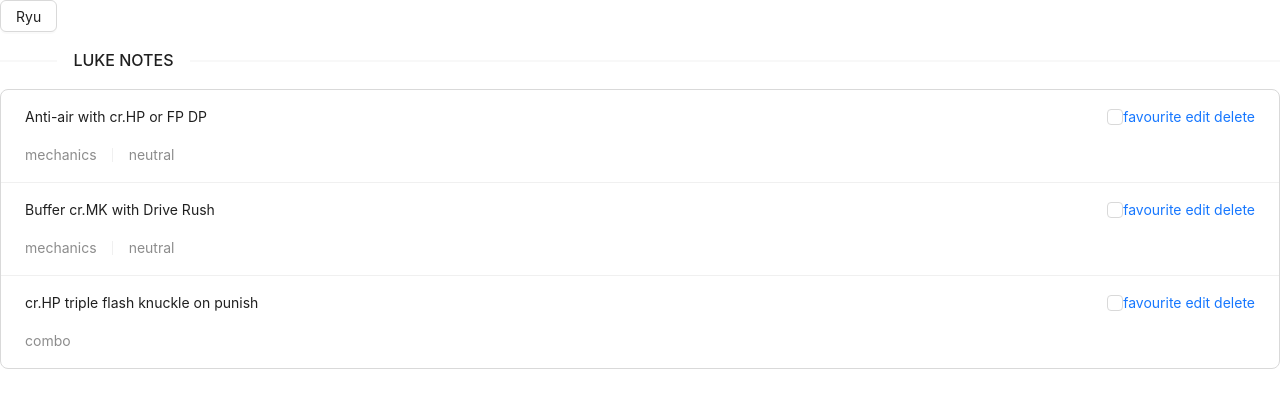
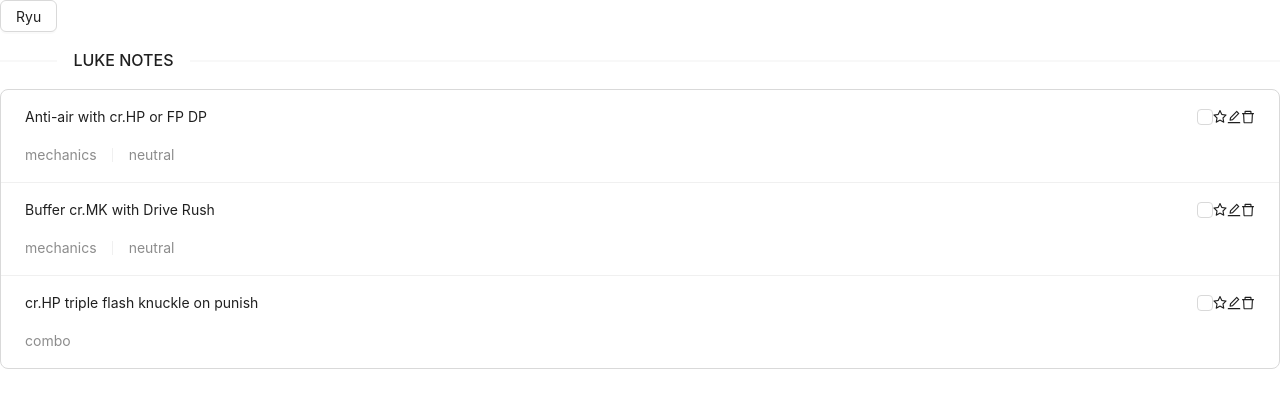
Before and after one commit to charlesvngo/sf6-notes, a React (Create React App) app: page / in a window 1280 px wide. Shown: the top 408 px of the page. Built offline with nearby package versions, Linux system fonts and the light colour scheme.

Commit message:
updated buttons to icons

```diff
--- a/src/components/GoalListItem.tsx
+++ b/src/components/GoalListItem.tsx
@@ -1,6 +1,8 @@
 import React from "react";
 import { Divider, List, Typography, Checkbox } from "antd";
+import { StarOutlined, EditOutlined, DeleteOutlined } from "@ant-design/icons";
 import type { CheckboxChangeEvent } from "antd/es/checkbox";
+import Icon from "@ant-design/icons/lib/components/Icon";
 
 const onChange = (e: CheckboxChangeEvent) => {
   console.log(`checked = ${e.target.checked}`);
@@ -43,9 +45,9 @@ const GoalListItem = () => (
           actions={item.tags}
           extra={[
             <Checkbox onChange={onChange} />,
-            <a key="goal-list-favourite">favourite </a>,
-            <a key="goal-list-edit">edit </a>,
-            <a key="goal-list-delete">delete </a>,
+            <StarOutlined />,
+            <EditOutlined />,
+            <DeleteOutlined />,
           ]}
         >
           {item.description}
```
